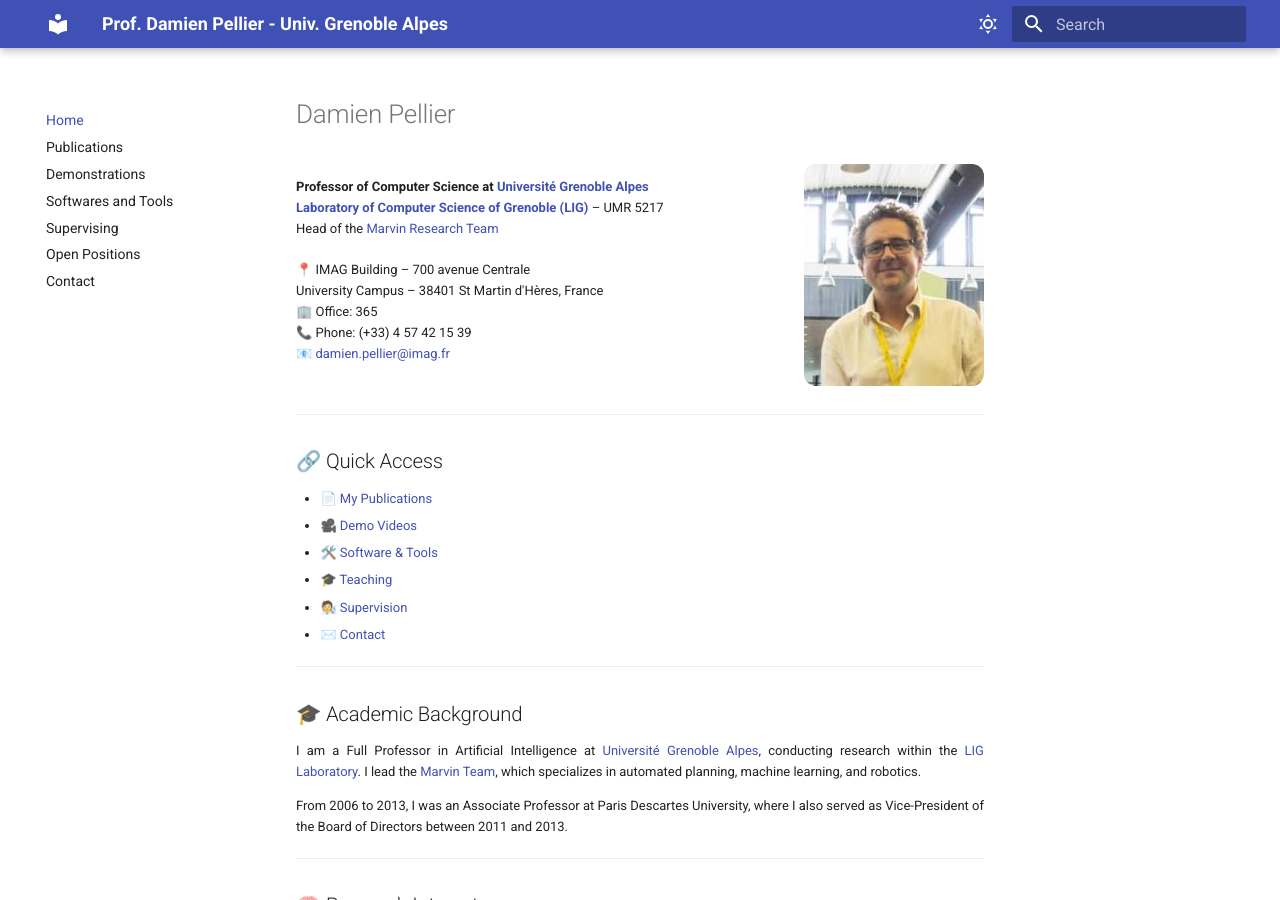
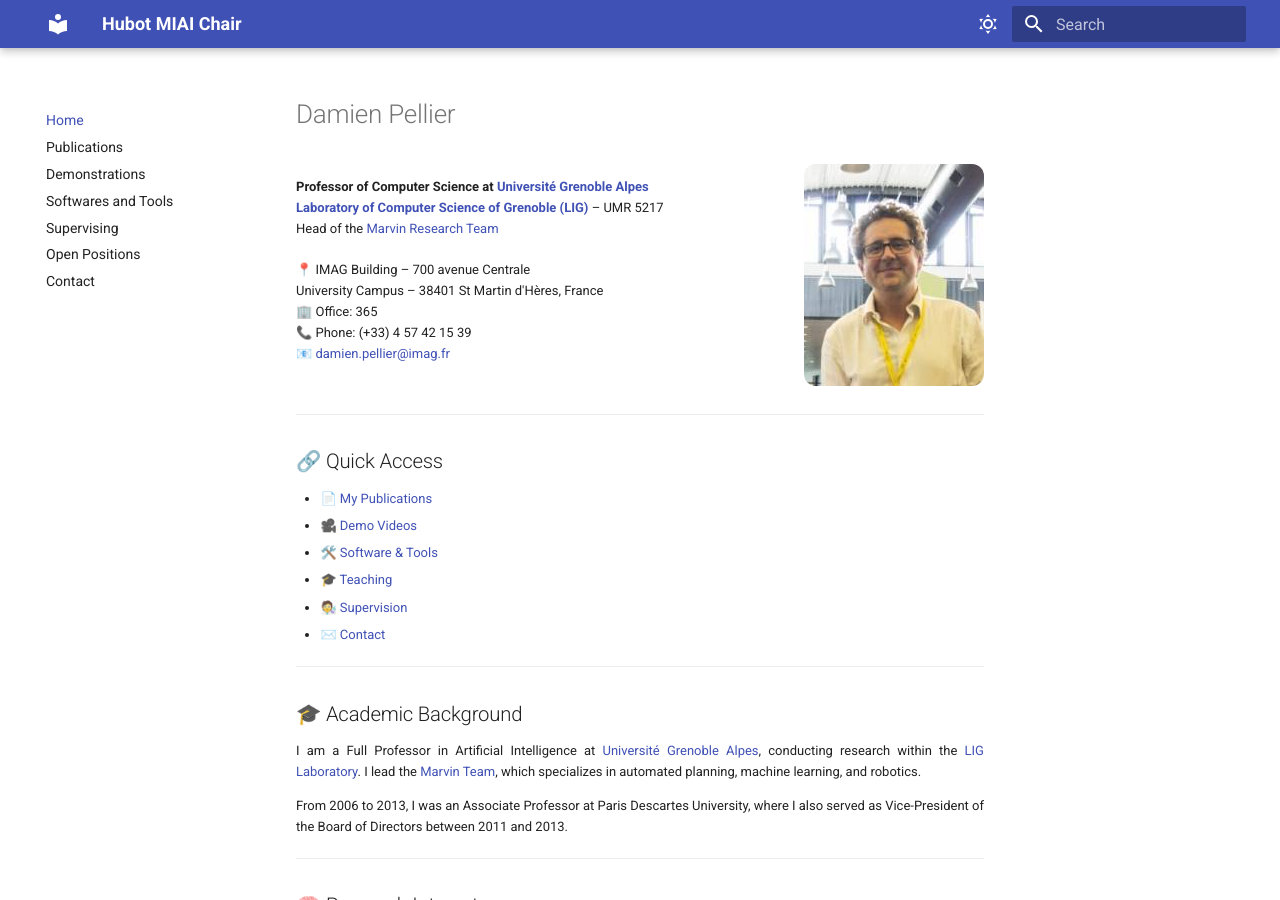
Before and after one commit to pellierd/miai-hubot-chair, an MkDocs documentation site: the page built from docs/index.md, in a window 1280 px wide and 900 px high. Built offline with MkDocs 1.6.1 and Material for MkDocs 9.7.7, drawn with Linux system fonts in a browser that asks for light colours.

Commit message:
Update site name and description in mkdocs.yml

```diff
--- a/mkdocs.yml
+++ b/mkdocs.yml
@@ -1,7 +1,7 @@
-site_name: "Prof. Damien Pellier - Univ. Grenoble Alpes"
-site_description: Damien Pellier Homepage
+site_name: "Hubot MIAI Chair"
+site_description: Hubot MIAI Chair
 site_author: Damien Pellier
-site_url: https://exemple.com
+site_url: https://pellierd.github.io/miai-hubot-chair/
 copyright: Copyright © 2025 Damien Pellier
 
 theme:
```
